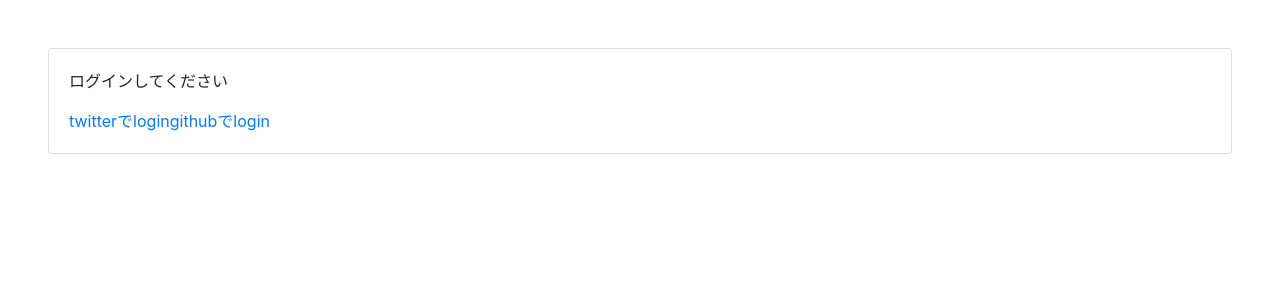
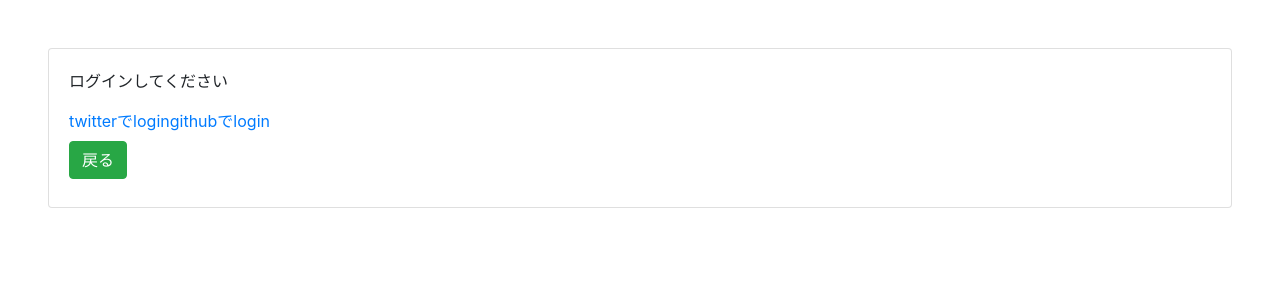
Before and after one commit to AmausaHouse/CArDFront, a Nuxt app: page /profile in a window 1280 px wide. Shown: the top 300 px of the page. Built offline with nearby package versions, Linux system fonts and the light colour scheme; no server answers.

Commit message:
[add]redirect

```diff
--- a/pages/profile.vue
+++ b/pages/profile.vue
@@ -30,6 +30,9 @@
         <a href="/api/user/login/twitter/">twitterでlogin</a>
         <a href="/api/user/login/github/">githubでlogin</a>
       </div>
+      <b-button class="mt-2 mb-2" variant="success" @click="back">
+        戻る
+      </b-button>
     </b-card>
   </div>
 </template>
@@ -86,6 +89,9 @@ export default {
           dict: this.user_dict
         })
         .then(r => consolt.log(r))
+    },
+    back() {
+      window.location.replace('/')
     }
   }
 }
```
